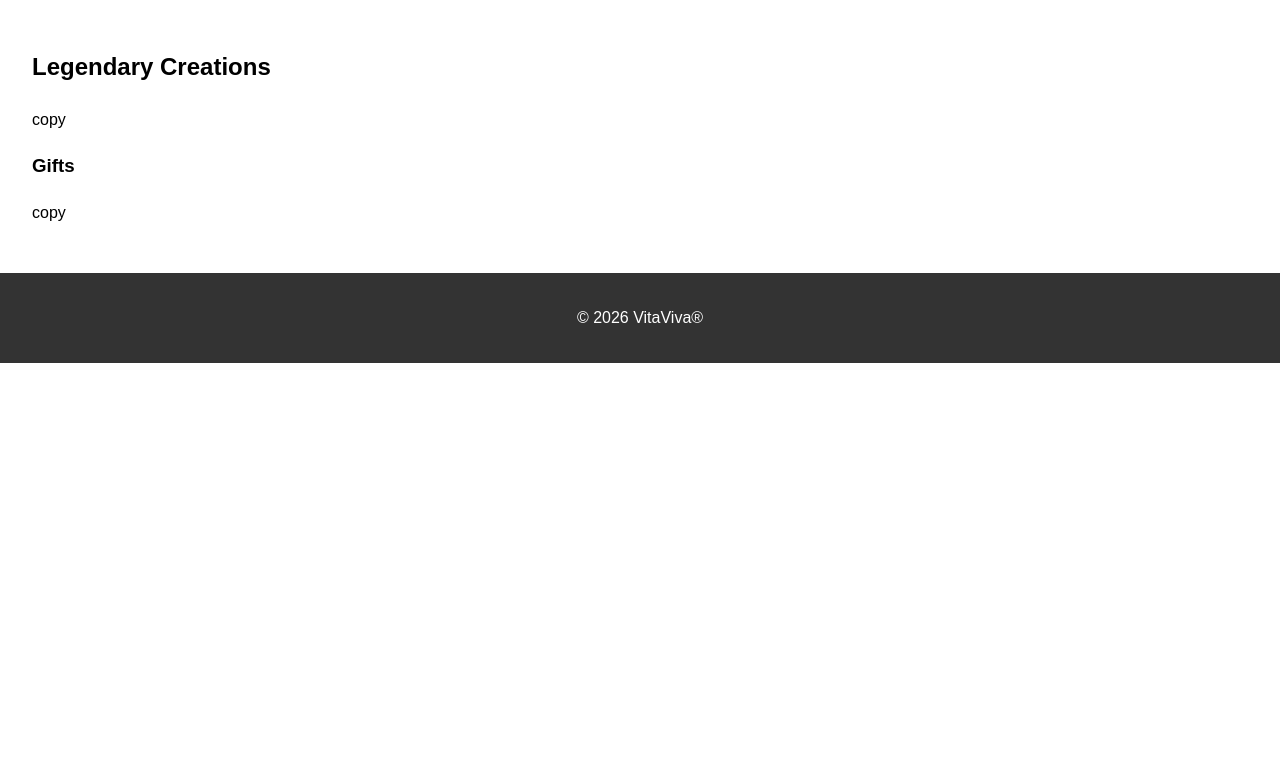
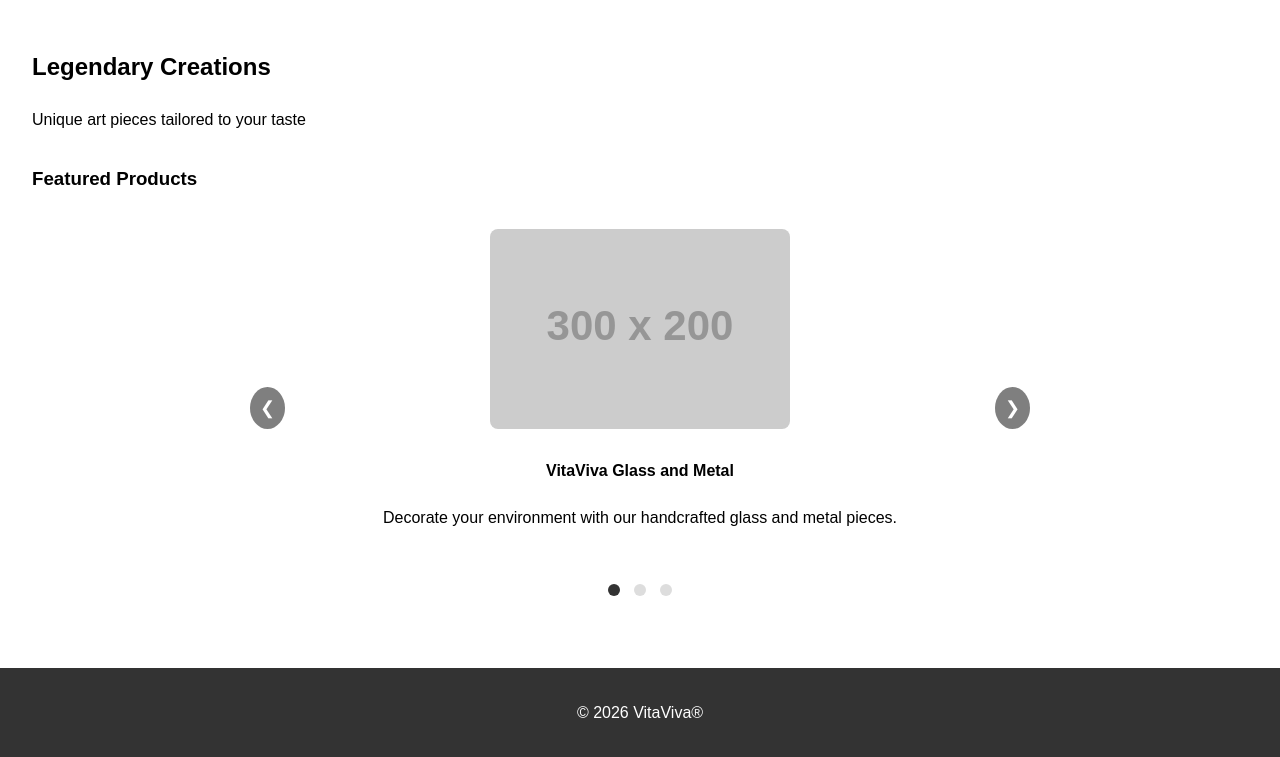
Before and after one commit to CJ76JUICE/automatic-enigma, a plain HTML site: page index.html in a window 1280 px wide. Shown: the part 95-852 px from the top of the page. Before the commit the page ends 800 px from the top, so only its background shows below. Drawn offline with Linux system fonts and the light colour scheme; placeholder pictures from the web are drawn by us.

Commit message:
update carousel

```diff
--- a/index.html
+++ b/index.html
@@ -55,15 +55,61 @@
 
     <main>
         <h2>Legendary Creations</h2>
-        <p>copy</p>
+        <p>Unique art pieces tailored to your taste</p>
 
-        <h3>Gifts</h3>
-        <p>copy</p>
+        <section class="product-carousel">
+            <h3>Featured Products</h3>
+            <div class="carousel-container">
+                <input type="radio" name="carousel" id="slide1" checked>
+                <input type="radio" name="carousel" id="slide2">
+                <input type="radio" name="carousel" id="slide3">
+
+                <div class="carousel-slides">
+                    <div class="slide">
+                        <img src="https://via.placeholder.com/300x200?text=Product+1" alt="Product 1">
+                        <h4>VitaViva Glass and Metal</h4>
+                        <p>Decorate your environment with our handcrafted glass and metal pieces.</p>
+                    </div>
+                    <div class="slide">
+                        <img src="https://via.placeholder.com/300x200?text=Product+2" alt="Product 2">
+                        <h4>Personalized Paintings</h4>
+                        <p>Custom acrylic on canvas paintings for your home or office</p>
+                    </div>
+                    <div class="slide">
+                        <img src="https://via.placeholder.com/300x200?text=Product+3" alt="Product 3">
+                        <h4>Household Love</h4>
+                        <p>Home furnishing designed for your taste.</p>
+                    </div>
+                </div>
+
+                <button class="prev" onclick="changeSlide(-1)">&#10094;</button>
+                <button class="next" onclick="changeSlide(1)">&#10095;</button>
+
+                <div class="carousel-nav">
+                    <label for="slide1"></label>
+                    <label for="slide2"></label>
+                    <label for="slide3"></label>
+                </div>
+            </div>
+        </section>
+
     </main>
 
     <footer>
         <p>&copy; 2026 VitaViva®</p>
     </footer>
 
+    <script>
+        let currentSlide = 1;
+        const totalSlides = 3;
+
+        function changeSlide(direction) {
+            currentSlide += direction;
+            if (currentSlide < 1) currentSlide = totalSlides;
+            if (currentSlide > totalSlides) currentSlide = 1;
+            document.getElementById('slide' + currentSlide).checked = true;
+        }
+    </script>
+
 </body>
 </html>
--- a/style.css
+++ b/style.css
@@ -42,3 +42,104 @@ nav a {
     text-decoration: none;
     color: #333;
 }
+
+/* Product Carousel Styles */
+.product-carousel {
+    margin: 2em 0;
+}
+
+.carousel-container {
+    position: relative;
+    width: 100%;
+    max-width: 800px;
+    margin: 0 auto;
+    overflow: hidden;
+}
+
+.carousel-slides {
+    display: flex;
+    transition: transform 0.5s ease;
+}
+
+.slide {
+    min-width: 100%;
+    box-sizing: border-box;
+    padding: 1em;
+    text-align: center;
+}
+
+.slide img {
+    max-width: 100%;
+    height: auto;
+    border-radius: 8px;
+}
+
+.carousel-nav {
+    text-align: center;
+    margin-top: 1em;
+}
+
+.carousel-nav label {
+    display: inline-block;
+    width: 12px;
+    height: 12px;
+    background: #ddd;
+    border-radius: 50%;
+    margin: 0 5px;
+    cursor: pointer;
+    transition: background 0.3s;
+}
+
+.carousel-nav label:hover {
+    background: #bbb;
+}
+
+/* Hide radio buttons */
+input[type="radio"] {
+    display: none;
+}
+
+/* Show slides based on checked radio */
+#slide1:checked ~ .carousel-slides {
+    transform: translateX(0);
+}
+
+#slide2:checked ~ .carousel-slides {
+    transform: translateX(-100%);
+}
+
+#slide3:checked ~ .carousel-slides {
+    transform: translateX(-200%);
+}
+
+/* Highlight active nav dot */
+#slide1:checked ~ .carousel-nav label[for="slide1"],
+#slide2:checked ~ .carousel-nav label[for="slide2"],
+#slide3:checked ~ .carousel-nav label[for="slide3"] {
+    background: #333;
+}
+
+.prev, .next {
+    position: absolute;
+    top: 50%;
+    transform: translateY(-50%);
+    background: rgba(0,0,0,0.5);
+    color: white;
+    border: none;
+    padding: 10px;
+    cursor: pointer;
+    font-size: 18px;
+    border-radius: 50%;
+}
+
+.prev {
+    left: 10px;
+}
+
+.next {
+    right: 10px;
+}
+
+.prev:hover, .next:hover {
+    background: rgba(0,0,0,0.8);
+}
```
